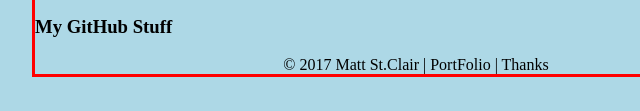
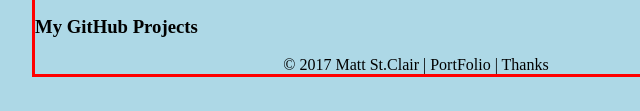
Before and after one commit to MattStClair/classPortfolio, a website: page public/index.html in a window 1280 px wide. Shown: the part 686-797 px from the top of the page, 224-864 px from the left. Drawn offline with nearby package versions, Linux system fonts and the light colour scheme; no server answers.

Commit message:
changes for portfolio

```diff
--- a/public/index.html
+++ b/public/index.html
@@ -56,7 +56,7 @@
           <li><img src=images/raysImage.png> </li>
         </ul>
       </div>
-      <h3>My GitHub Stuff</h3>
+      <h3>My GitHub Projects</h3>
       <div id="results"></div><!--put my githu stuff here-->
 
       </article>
```
